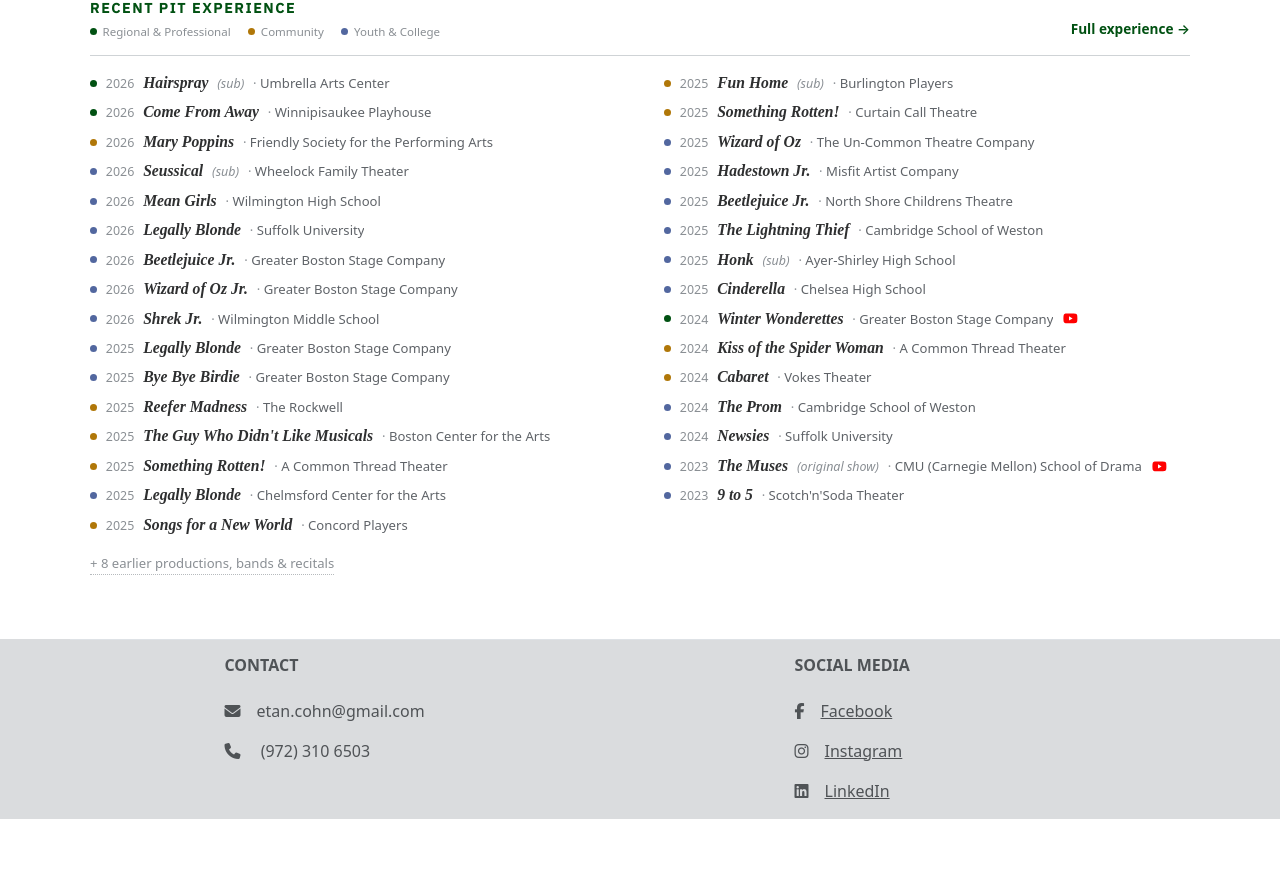
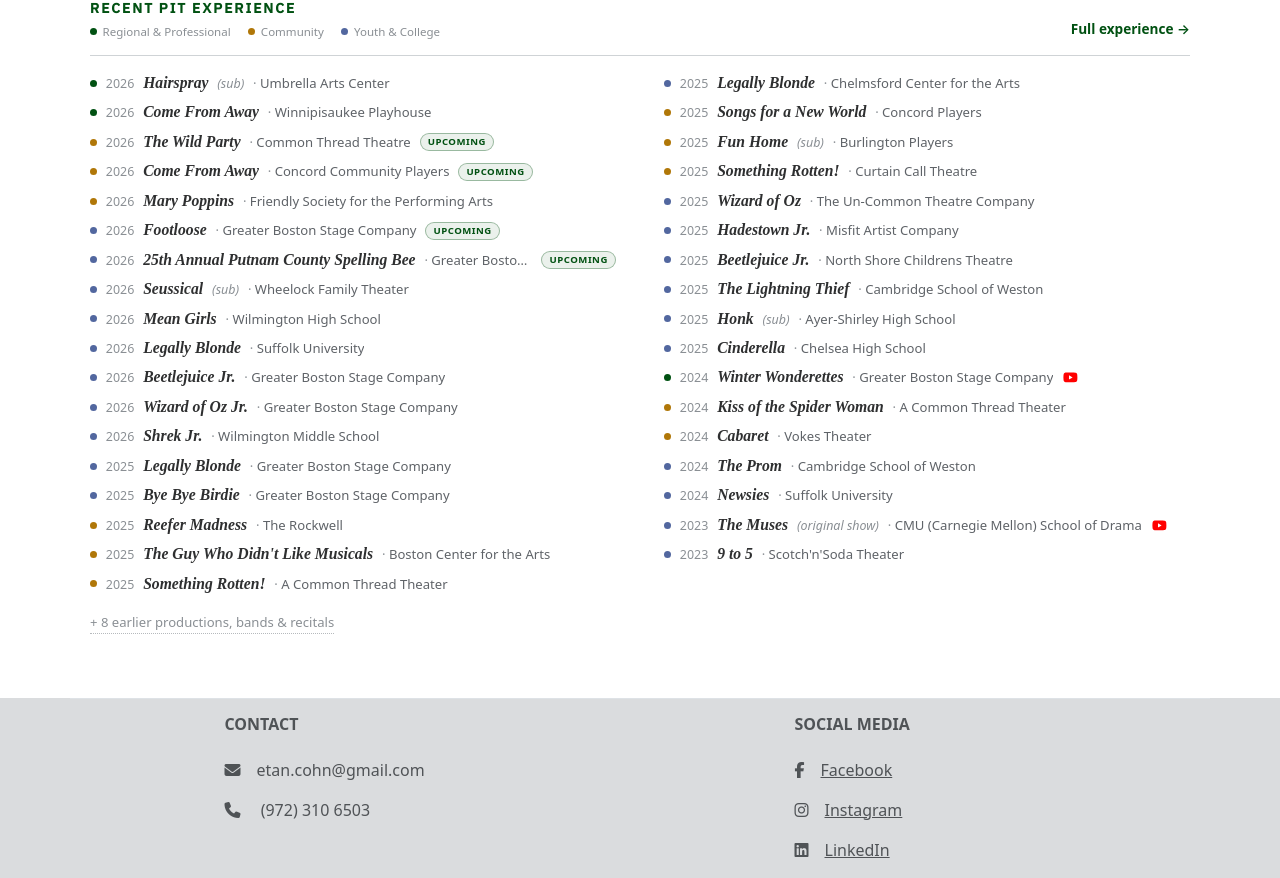
Before and after one commit to etancohn/Etan-Music-Website, a React (Vite) app: page / in a window 1280 px wide. Shown: the part 819-1697 px from the top of the page. Before the commit the page ends 1638 px from the top, so only its background shows below. Built offline with nearby package versions, Linux system fonts and the light colour scheme; no server answers.

Commit message:
added upcoming shows

```diff
--- a/src/data/theaterCredits.ts
+++ b/src/data/theaterCredits.ts
@@ -76,6 +76,20 @@
     // ── Community ────────────────────────────────────────────────────────────
     {
         year: 2026,
+        show: 'The Wild Party',
+        theater: 'Common Thread Theatre',
+        category: 'community',
+        isUpcoming: true,
+    },
+    {
+        year: 2026,
+        show: 'Come From Away',
+        theater: 'Concord Community Players',
+        category: 'community',
+        isUpcoming: true,
+    },
+    {
+        year: 2026,
         show: 'Mary Poppins',
         theater: 'Friendly Society for the Performing Arts',
         category: 'community', // TODO(category): confirm — community vs professional?
@@ -132,6 +146,20 @@
     },
 
     // ── Youth & College ──────────────────────────────────────────────────────
+    {
+        year: 2026,
+        show: 'Footloose',
+        theater: 'Greater Boston Stage Company',
+        category: 'educational',
+        isUpcoming: true,
+    },
+    {
+        year: 2026,
+        show: '25th Annual Putnam County Spelling Bee',
+        theater: 'Greater Boston Stage Company',
+        category: 'educational',
+        isUpcoming: true,
+    },
     {
         year: 2026,
         show: 'Seussical',
```
